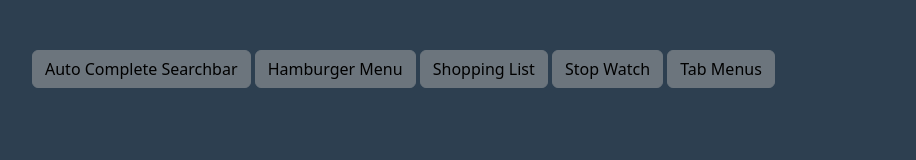
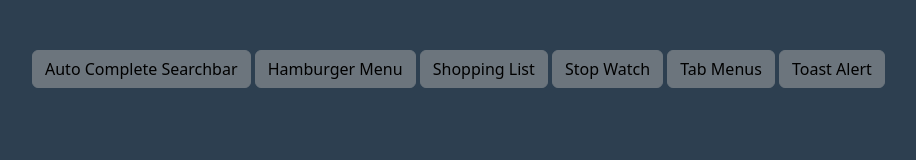
Before and after one commit to Chit-Ko-Ko/My-Portfolio, a plain HTML site: page index.html in a window 1280 px wide. Shown: the whole page, without its empty margins (0-916 px from the left). Drawn offline with nearby package versions, Linux system fonts and the light colour scheme.

Commit message:
Modified index.html

```diff
--- a/index.html
+++ b/index.html
@@ -24,6 +24,9 @@
         <button class="btn btn-secondary">
             <a href="./tab-menus/index.html">Tab Menus</a>
         </button>
+        <button class="btn btn-secondary">
+            <a href="./Toast Alert/index.html">Toast Alert</a>
+        </button>
     </ul>
     <script src="https://cdn.jsdelivr.net/npm/bootstrap@5.3.2/dist/js/bootstrap.min.js"></script>
 
```
